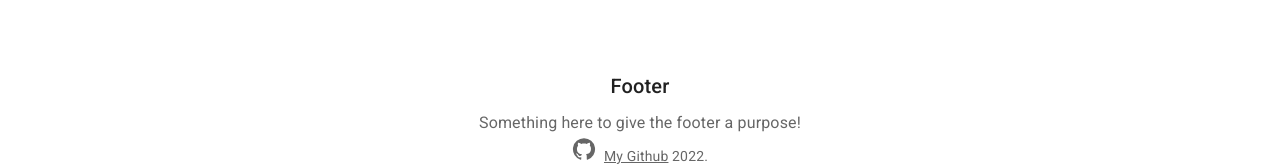
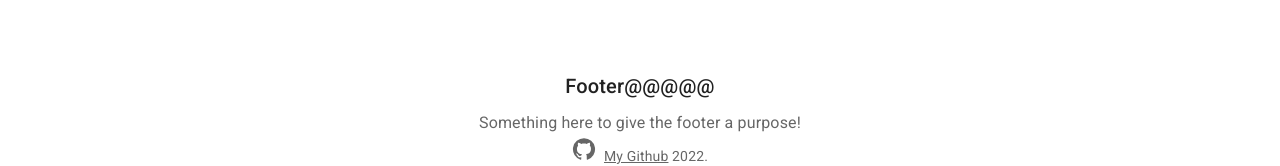
Before and after one commit to xenosign/react-css-framework, a React (Create React App) app: page /item in a window 1280 px wide. Shown: the part 2123-2289 px from the top of the page. Built offline with nearby package versions, Linux system fonts and the light colour scheme.

Commit message:
Update Footer.jsx

```diff
--- a/src/components/Footer.jsx
+++ b/src/components/Footer.jsx
@@ -6,7 +6,7 @@ export default function Footer() {
     <>
       <Box sx={{ bgcolor: 'background.paper', p: 6 }} component="footer">
         <Typography variant="h6" align="center" gutterBottom>
-          Footer
+          Footer@@@@@
         </Typography>
         <Typography
           variant="subtitle1"
```
